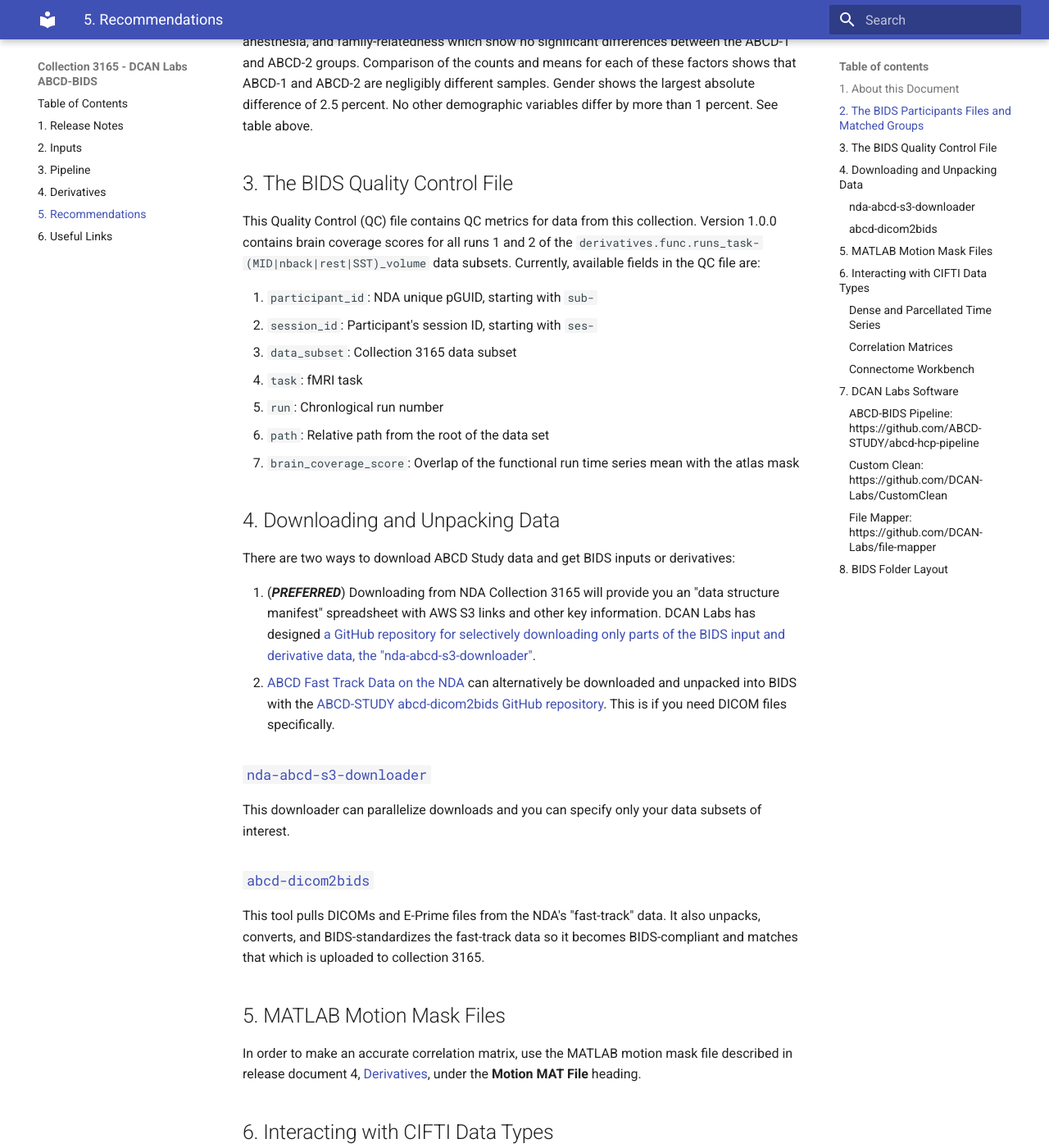
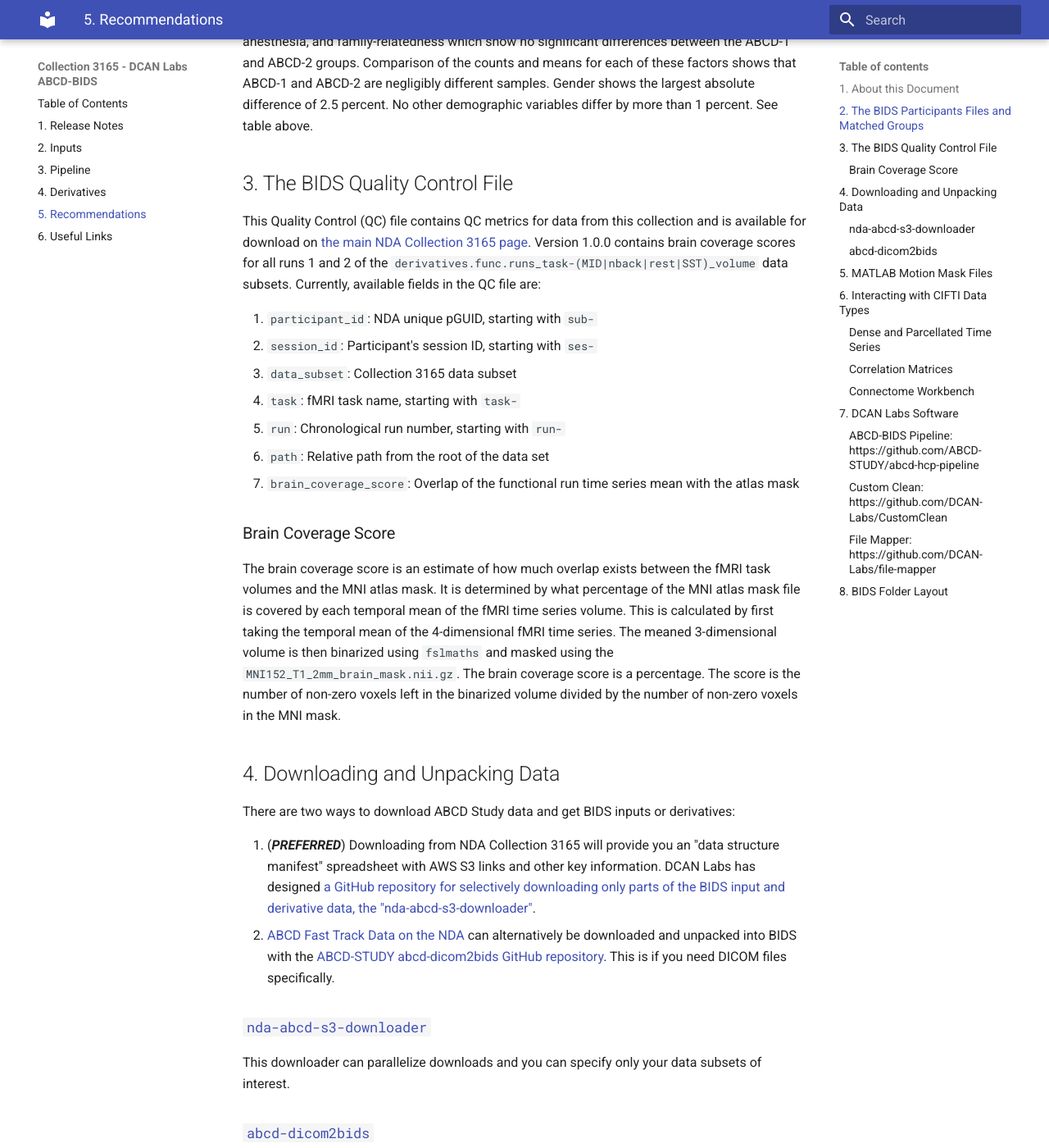
Before and after one commit to ABCD-STUDY/nda-abcd-collection-3165, an MkDocs documentation site: the page built from docs/recommendations.md, in a window 1280 px wide and 1400 px high, scrolled down 1646 px. Shown: the whole window at 82% size. Built offline with MkDocs 1.6.1 and Material for MkDocs 9.7.7, drawn with Linux system fonts in a browser that asks for light colours; old or Windows-style settings are respelled for this version of MkDocs.

Commit message:
Draft of relase 1.1.1

```diff
--- a/docs/recommendations.md
+++ b/docs/recommendations.md
@@ -40,15 +40,19 @@ The `matched_group` field is the product of comparisons across site, age, sex, e
 
 ## 3. The BIDS Quality Control File
 
-This Quality Control (QC) file contains QC metrics for data from this collection.  Version 1.0.0 contains brain coverage scores for all runs 1 and 2 of the `derivatives.func.runs_task-(MID|nback|rest|SST)_volume` data subsets.  Currently, available fields in the QC file are:
+This Quality Control (QC) file contains QC metrics for data from this collection and is available for download on [the main NDA Collection 3165 page](https://nda.nih.gov/edit_collection.html?id=3165).  Version 1.0.0 contains brain coverage scores for all runs 1 and 2 of the `derivatives.func.runs_task-(MID|nback|rest|SST)_volume` data subsets.  Currently, available fields in the QC file are:
 
 1. `participant_id`: NDA unique pGUID, starting with `sub-`
 1. `session_id`: Participant's session ID, starting with `ses-`
 1. `data_subset`: Collection 3165 data subset
-1. `task`: fMRI task
-1. `run`: Chronlogical run number
+1. `task`: fMRI task name, starting with `task-`
+1. `run`: Chronological run number, starting with `run-`
 1. `path`: Relative path from the root of the data set
 1. `brain_coverage_score`: Overlap of the functional run time series mean with the atlas mask
+
+### Brain Coverage Score
+
+The brain coverage score is an estimate of how much overlap exists between the fMRI task volumes and the MNI atlas mask.  It is determined by what percentage of the MNI atlas mask file is covered by each temporal mean of the fMRI time series volume.  This is calculated by first taking the temporal mean of the 4-dimensional fMRI time series.  The meaned 3-dimensional volume is then binarized using `fslmaths` and masked using the `MNI152_T1_2mm_brain_mask.nii.gz`.  The brain coverage score is a percentage.  The score is the number of non-zero voxels left in the binarized volume divided by the number of non-zero voxels in the MNI mask.
 
 ## 4. Downloading and Unpacking Data
 
```
Also changed, not shown: docs/index.md (+3 -3 lines).
